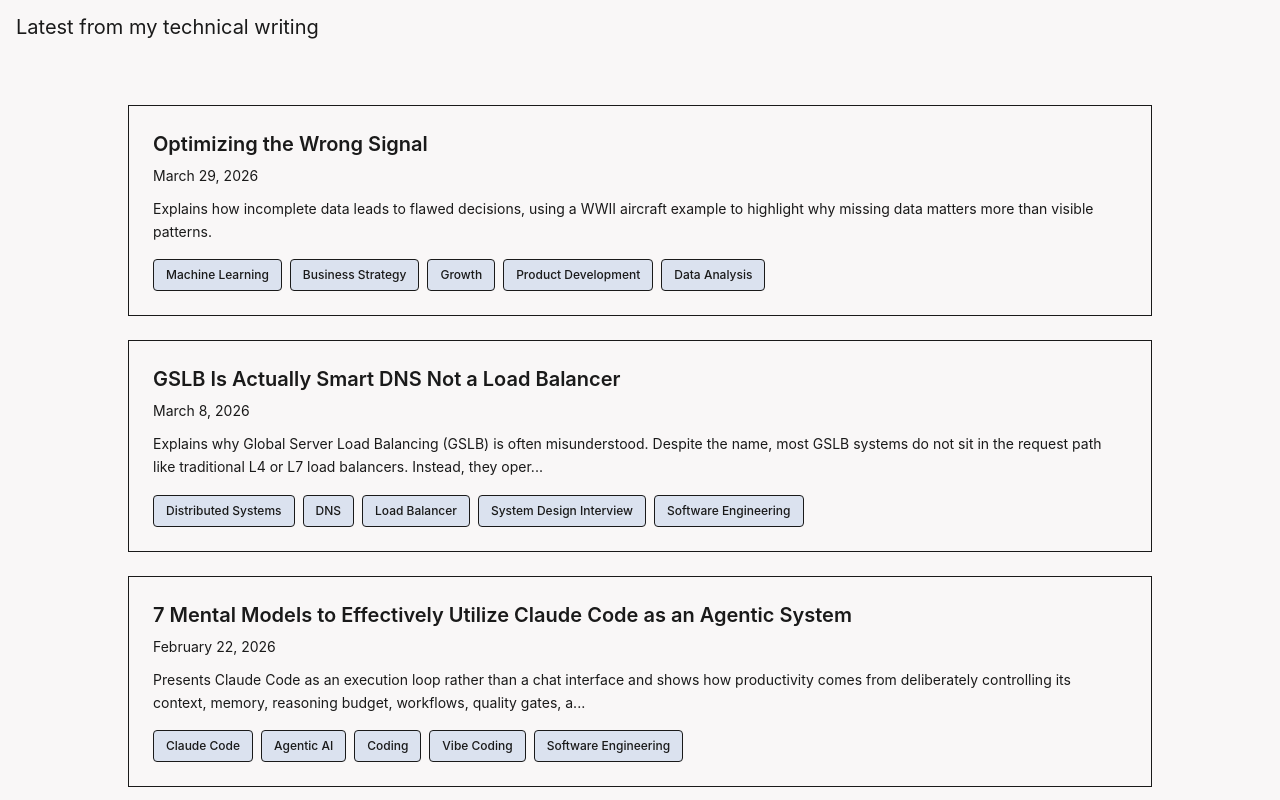
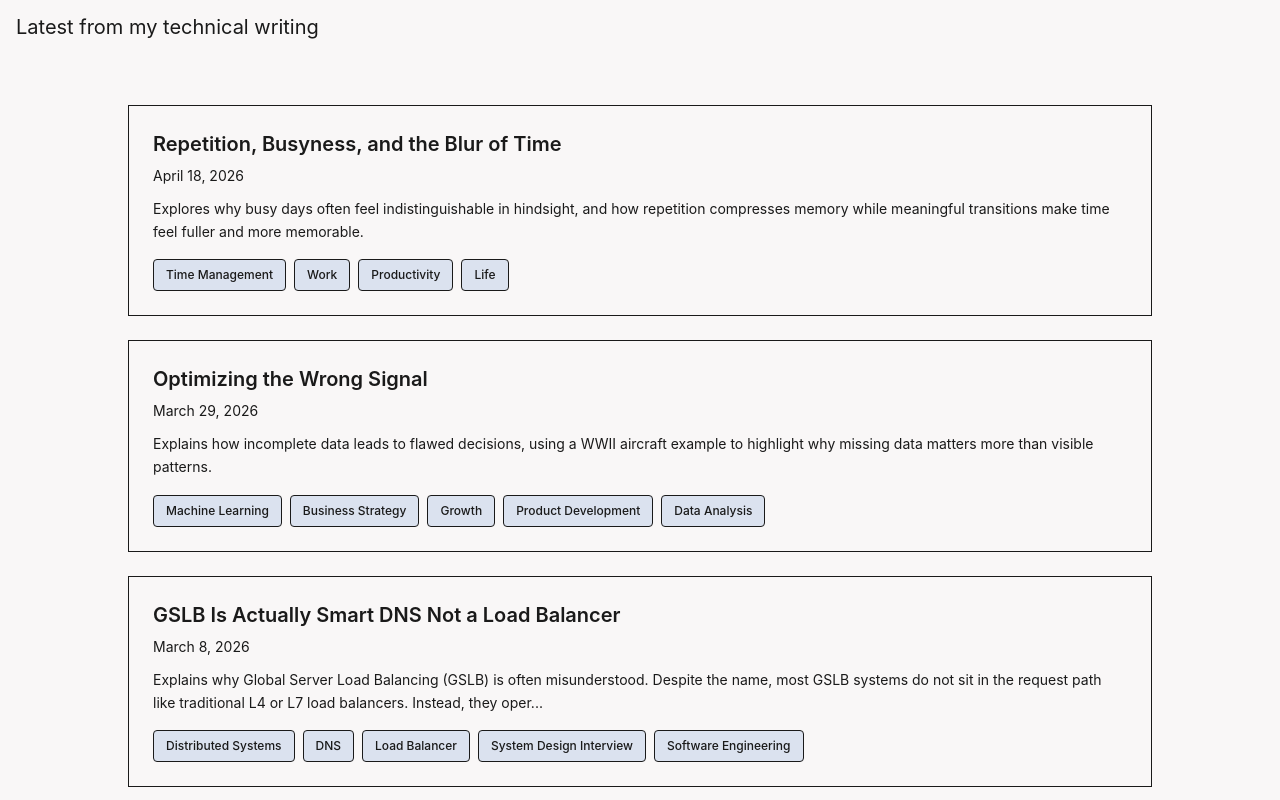
Before and after one commit to iepratiyush/pratiyush-portfolio, a Next.js app: page / in a window 1280 px wide. Shown: the part 1960-2760 px from the top of the page. Built offline with nearby package versions, Linux system fonts and the light colour scheme.

Commit message:
feat: new article repetition busyness and the blur of time
Signed-off-by: Praityush Prakash <pratiyush@ti.com>

```diff
--- a/src/data/articles.ts
+++ b/src/data/articles.ts
@@ -536,5 +536,13 @@ export const articlesData: Article[] = [
     publishedDate: '2026-03-29',
     url: 'https://medium.com/@pratiyush/optimizing-the-wrong-signal-5922f332480e',
     tags: ['Machine Learning', 'Business Strategy', 'Growth', 'Product Development', 'Data Analysis']
+  },
+  {
+    id: '68',
+    title: 'Repetition, Busyness, and the Blur of Time',
+    description: 'Explores why busy days often feel indistinguishable in hindsight, and how repetition compresses memory while meaningful transitions make time feel fuller and more memorable.',
+    publishedDate: '2026-04-18',
+    url: 'https://pratiyush.medium.com/repetition-busyness-and-the-blur-of-time-3dfe0a31a329',
+    tags: ['Time Management', 'Work', 'Productivity', 'Life']
   }
 ];
```
